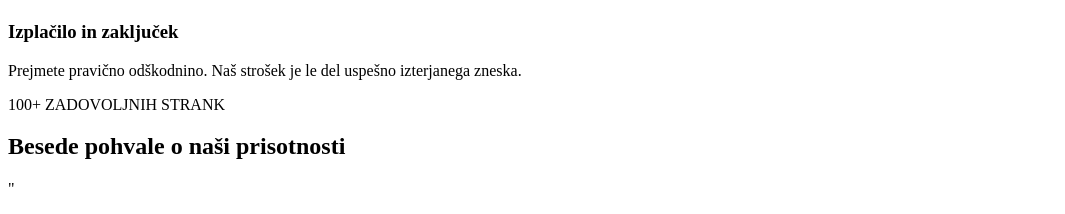
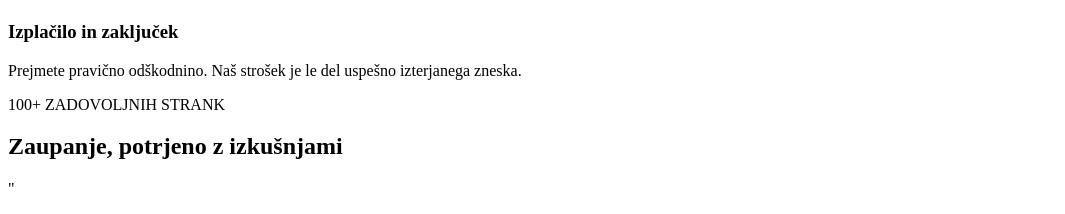
Before and after one commit to markoneo/baldus-2, a React (Vite) app in the folder client/: page / in a window 1280 px wide. Shown: the part 3743-3957 px from the top of the page, without its empty margins (0-1065 px from the left). Built offline with nearby package versions, Linux system fonts and the light colour scheme.

Commit message:
Update testimonials heading text

```diff
--- a/client/src/components/testimonials.tsx
+++ b/client/src/components/testimonials.tsx
@@ -31,7 +31,7 @@ export default function Testimonials() {
               100+ ZADOVOLJNIH STRANK
             </div>
             <h2 className="text-4xl lg:text-5xl font-bold text-gray-900 mb-8">
-              Besede pohvale o naši prisotnosti
+              Zaupanje, potrjeno z izkušnjami
             </h2>
 
             {/* Large testimonial */}
```
